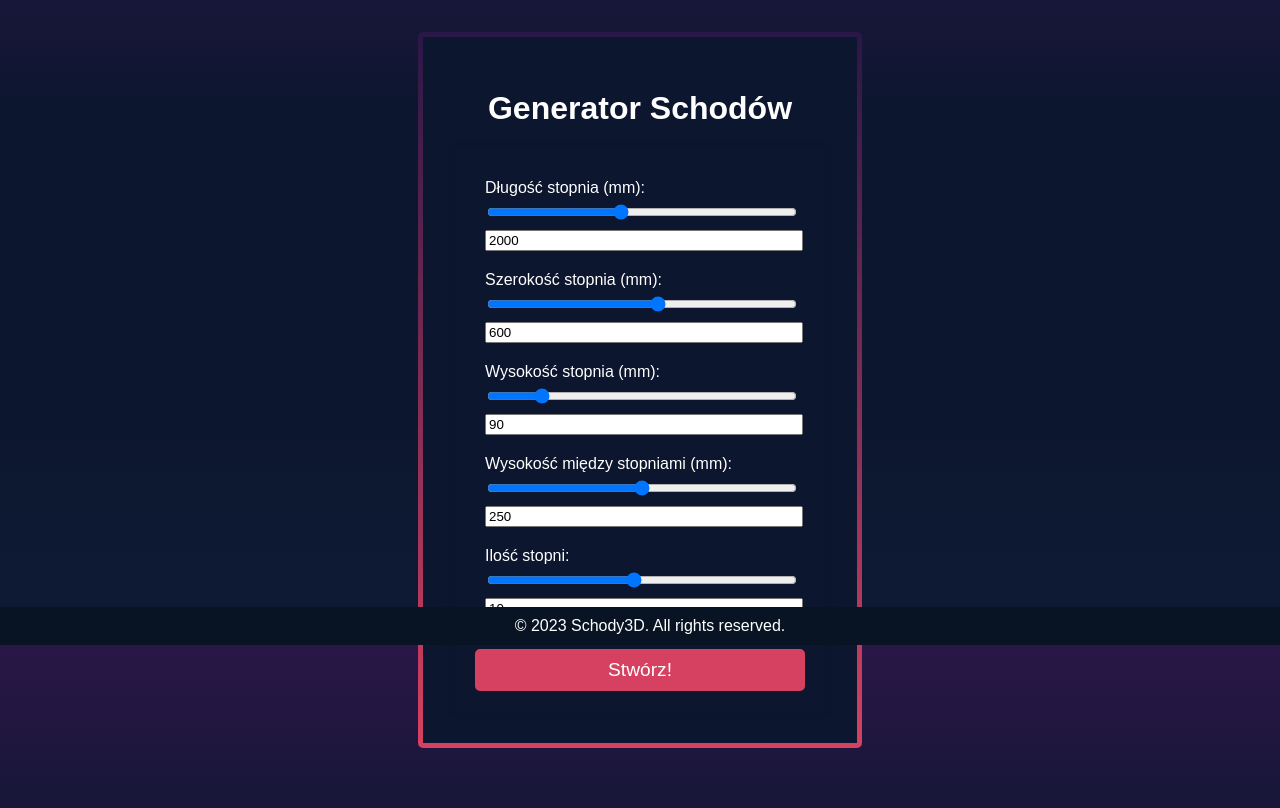
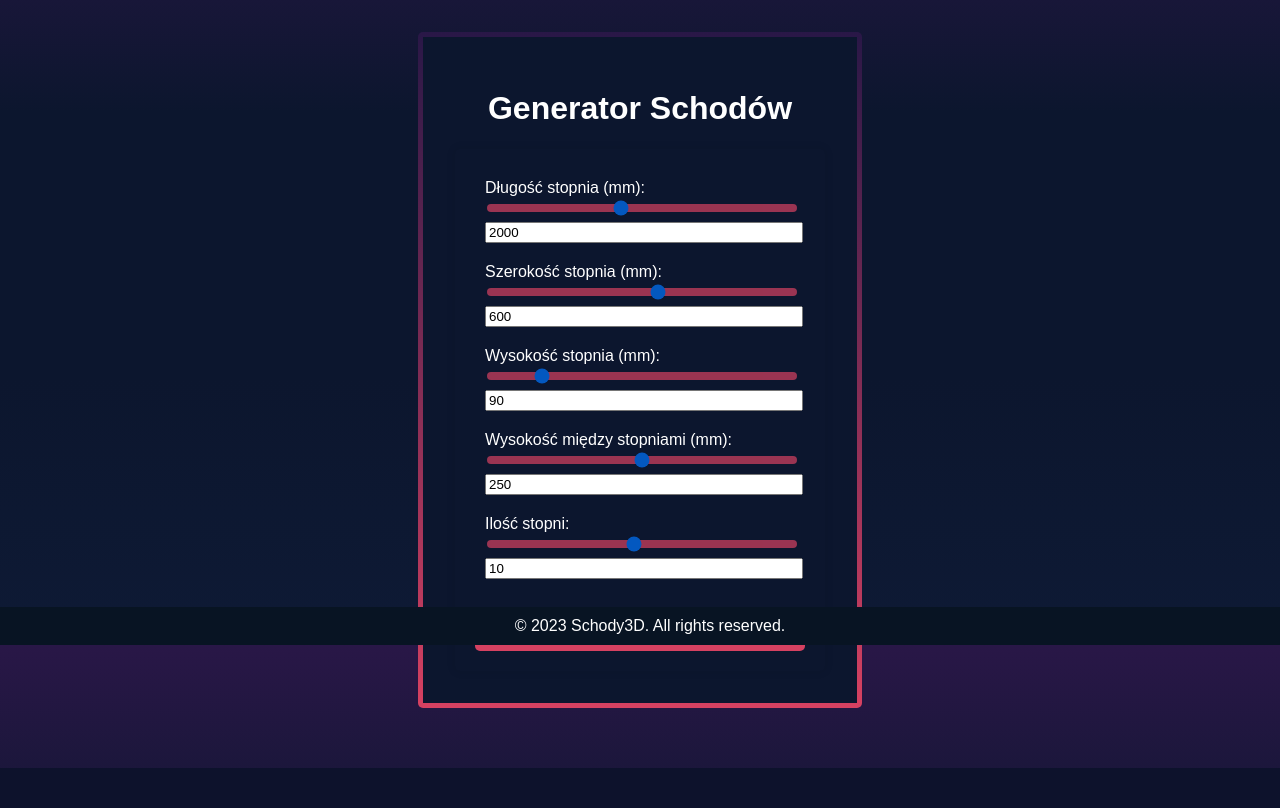
Before and after one commit to MagicznyFrank/Schody3D, a Flask app: page /views/create/ in a window 1280 px wide. Shown: the part 155-963 px from the top of the page. After the commit the page ends 923 px from the top, so only its background shows below. Run offline with Flask 3, Linux system fonts and the light colour scheme.

Commit message:
Working on formstyle

```diff
--- a/static/styles/styles.css
+++ b/static/styles/styles.css
@@ -287,3 +287,14 @@ td a:hover {
 #submitButton:hover {
     background-color: #b5364c;
 }
+.input-group input[type="range"] {
+    -webkit-appearance: none;
+    width: 100%;
+    height: 8px;
+    border-radius: 5px;
+    background: #d64161;
+    outline: none;
+    opacity: 0.7;
+    -webkit-transition: .2s;
+    transition: opacity .2s;
+}
```
